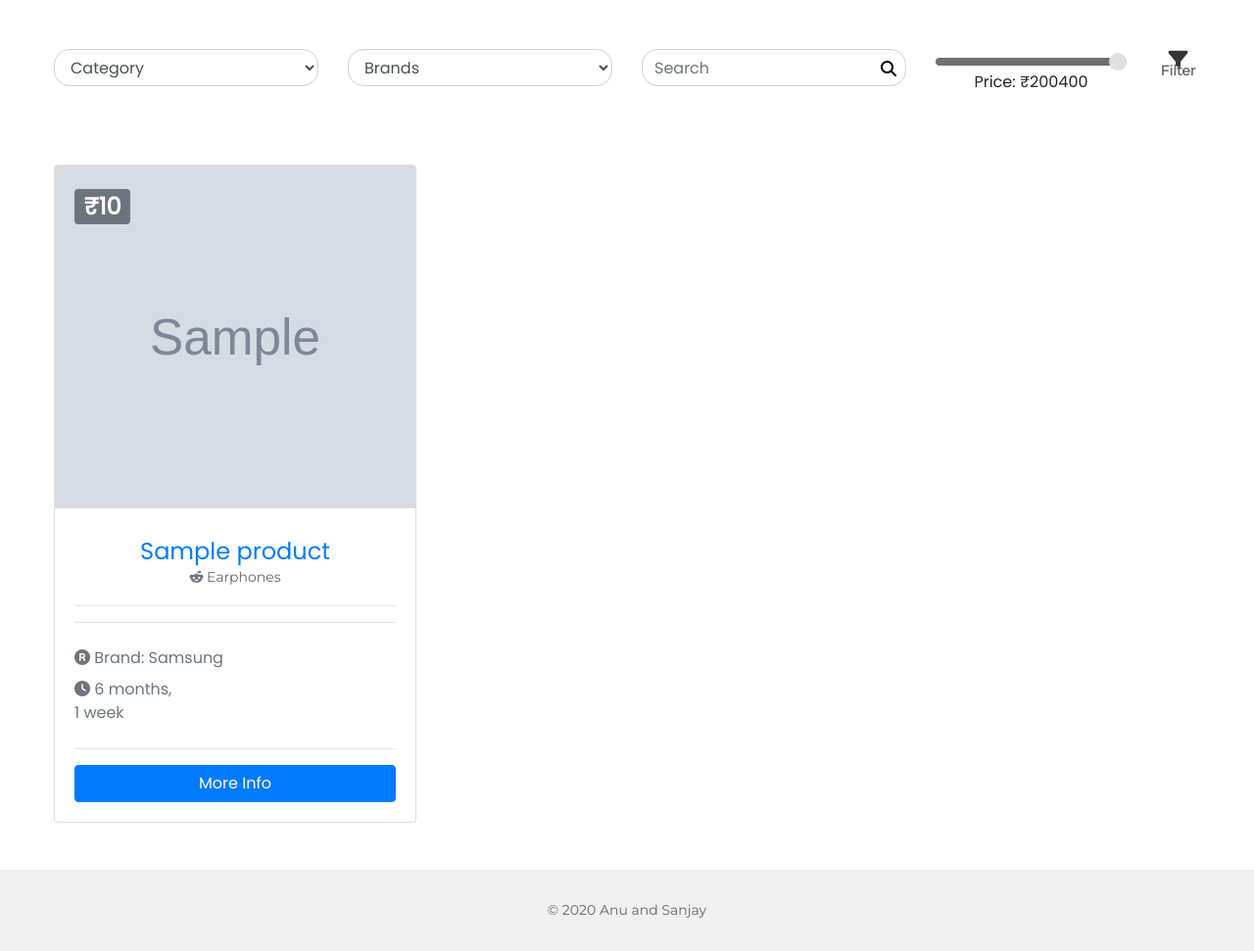
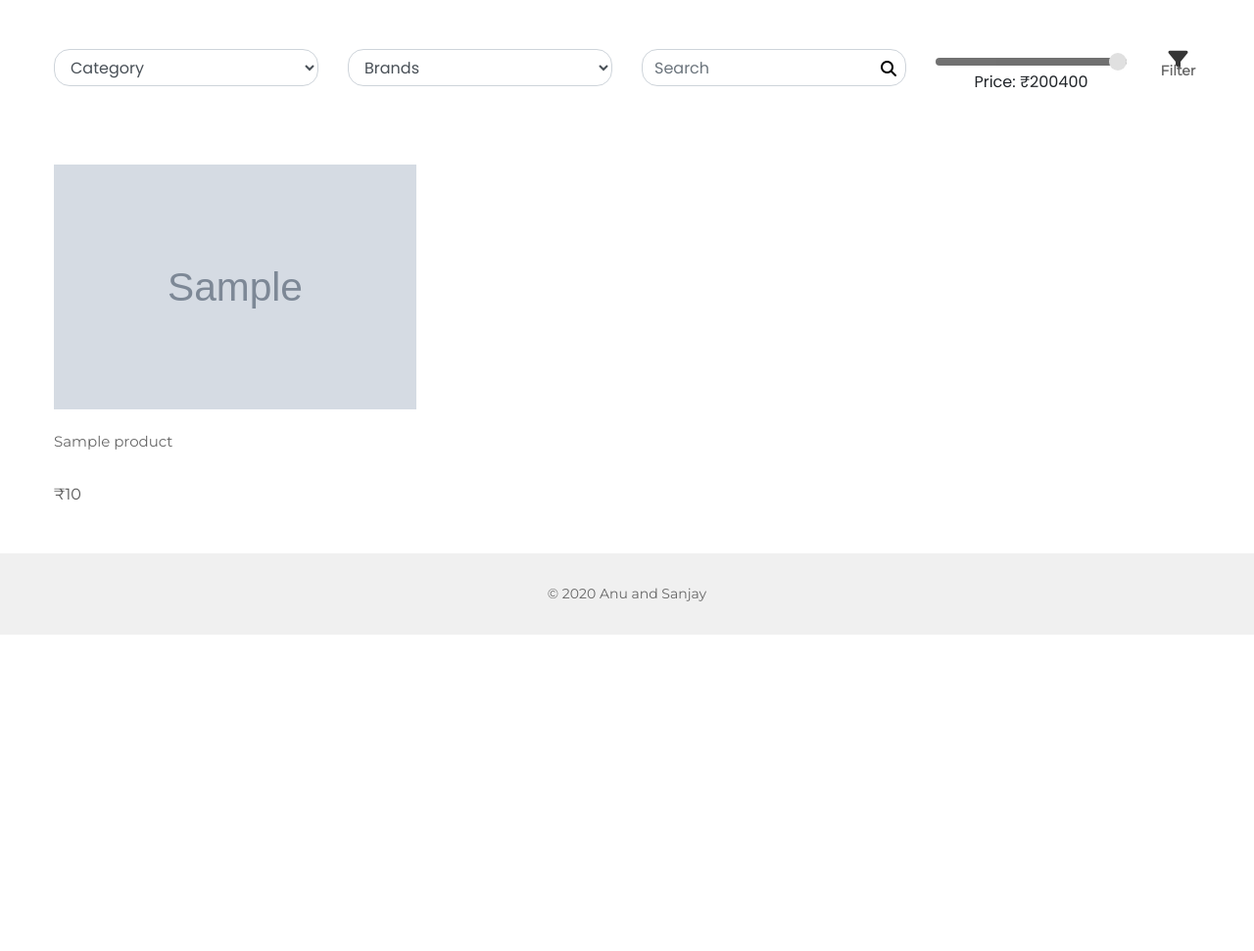
Before and after one commit to SanjayRajR/product-recommender, a Django app: template main/templates/products/search.html in a window 1280 px wide. Shown: the part 60-1031 px from the top of the page at 98% size. After the commit the page ends 708 px from the top, so only its background shows below. Run offline with Django 3.2, Linux system fonts and the light colour scheme; tables that the repository leaves empty hold one stand-in row (values such as "Sample post"); the template is opened without the code that fills it: values that come from a table or form of the project are taken from there, most other values are stand-ins (such as "Sample title", 1, 10 or a date in 2020); grey boxes marked "Sample" are stand-in pictures; some libraries are stand-ins or nearby versions.

```diff
--- a/main/templates/products/search.html
+++ b/main/templates/products/search.html
@@ -14,39 +14,36 @@
 
         {% if products %}
           {% for product in products %}
-            <div class="col-md-6 col-lg-4 mb-4">
-              <div class="card listing-preview">
-                <img class="card-img-top" src="{{ product.photo_main.url }}" height="350" alt="">
-                <div class="card-img-overlay">
-                  <h2>
-                    <span class="badge badge-secondary text-white">₹{{ product.price | intcomma }}</span>
-                  </h2>
-                </div>
-                <div class="card-body">
-                  <div class="listing-heading text-center">
-                    <h4 class="text-primary">{{ product.name }}</h4>
-                    <p>
-                      <i class="fab fa-reddit-alien text-secondary"></i> {{ product.category }}</p>
-                  </div>
-                  <hr>
+          <div class="col-md-6 col-lg-4 mb-4">
+            <div class="block2-img wrap-pic-w of-hidden pos-relative block2-label new">
+              <img src="{{ product.photo_main.url }}" alt="IMG-PRODUCT" height="250" width="200">
 
-                  <hr>
-                  <div class="row py-2 text-secondary">
-                    <div class="col-12">
-                      <i class="fas fa-registered"></i> Brand: {{ product.brand }}</div>
-                  </div>
-                  <div class="row text-secondary pb-2">
-                    <div class="col-6">
-                      <i class="fas fa-clock"></i> {{ product.list_date | timesince }}</div>
-                  </div>
+              <div class="block2-overlay trans-0-4">
+                <a href="#" class="block2-btn-addwishlist hov-pointer trans-0-4 index_a">
+                  <i class="icon-wishlist icon_heart_alt" aria-hidden="true"></i>
+                  <i class="icon-wishlist icon_heart dis-none" aria-hidden="true"></i>
+                </a>
 
-
-
-                  <hr>
-                  <a href="{% url 'product' product.id %}" class="btn btn-primary btn-block">More Info</a>
+                <div class="block2-btn-addcart w-size1 trans-0-4">
+                  <!-- Button -->
+                  <button class="flex-c-m size1 bg4 bo-rad-23 hov1 s-text1 trans-0-4">
+                    Add to Cart
+                  </button>
                 </div>
               </div>
             </div>
+
+            <div class="block2-txt p-t-20">
+              <a href="{% url 'product' product.id %}" class="block2-name dis-block s-text3 p-b-5 index_a">
+                {{ product.name }}
+              </a>
+              <br>
+              <span class="block2-price m-text6 p-r-5">
+                ₹{{ product.price }}
+              </span>
+            </div>
+          <!-- display more details using variable {{product.is_available}}-->
+          </div>
           {% endfor %}
         {% else %}
           <div class="text-center col-md-12">
```
Also changed, not shown: main/accounts/migrations/__init__.py (added), main/home/migrations/__init__.py (added), main/products/migrations/0001_initial.py (added), main/products/migrations/0002_auto_20200719_0005.py (added), main/products/migrations/0003_auto_20200719_0107.py (added), main/products/migrations/0004_auto_20200719_1042.py (added), main/products/migrations/0005_auto_20200719_1350.py (added), main/products/migrations/__init__.py (added), main/realtors/migrations/0001_initial.py (added), main/realtors/migrations/0002_auto_20200719_0107.py (added), main/realtors/migrations/__init__.py (added), 1 other file.
